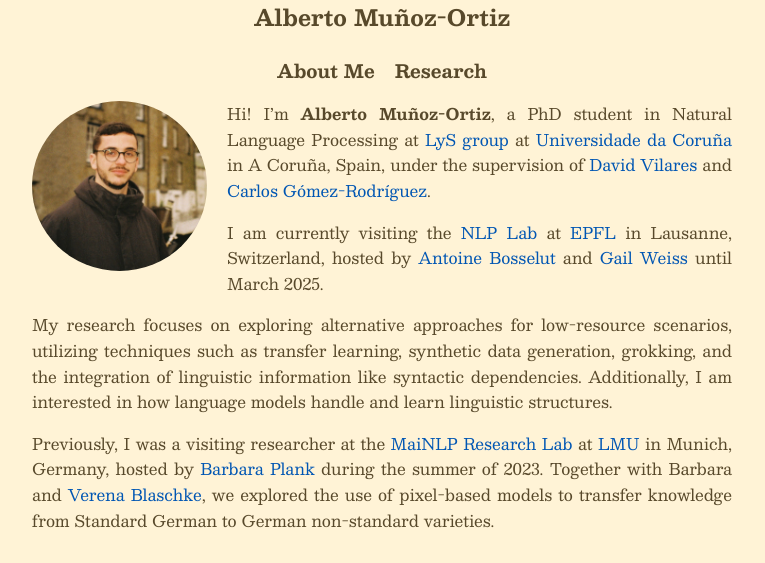
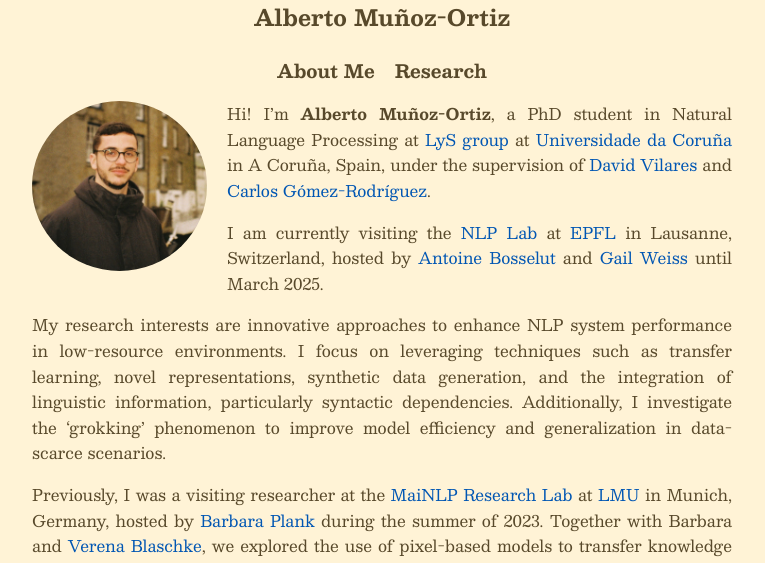
Before and after one commit to amunozo/amunozo.github.io, a Jekyll site: the page built from index.md, in a window 1280 px wide. Shown: the top 563 px of the page, without its empty margins (258-1023 px from the left). Built offline with Jekyll 4.4.1, drawn with Linux system fonts in a browser that asks for light colours.

Commit message:
update research  interests

```diff
--- a/index.md
+++ b/index.md
@@ -12,6 +12,6 @@ Hi! I’m **Alberto Muñoz-Ortiz**, a PhD student in Natural Language Processing
 
 I am currently visiting the [NLP Lab](https://nlp.epfl.ch/) at [EPFL](https://www.epfl.ch/schools/ic/) in Lausanne, Switzerland, hosted by [Antoine Bosselut](https://atcbosselut.github.io/) and [Gail Weiss](https://gailweiss.github.io/) until March 2025.
 
-My research focuses on exploring alternative approaches for low-resource scenarios, utilizing techniques such as transfer learning, synthetic data generation, grokking, and the integration of linguistic information like syntactic dependencies. Additionally, I am interested in how language models handle and learn linguistic structures.
+My research interests are innovative approaches to enhance NLP system performance in low-resource environments. I focus on leveraging techniques such as transfer learning, novel representations, synthetic data generation, and the integration of linguistic information, particularly syntactic dependencies. Additionally, I investigate the 'grokking' phenomenon to improve model efficiency and generalization in data-scarce scenarios.
 
 Previously, I was a visiting researcher at the [MaiNLP Research Lab](https://mainlp.github.io/) at [LMU](https://www.lmu.de/en/) in Munich, Germany, hosted by [Barbara Plank](https://bplank.github.io/) during the summer of 2023. Together with Barbara and [Verena Blaschke](https://verenablaschke.github.io/), we explored the use of pixel-based models to transfer knowledge from Standard German to German non-standard varieties.
```
